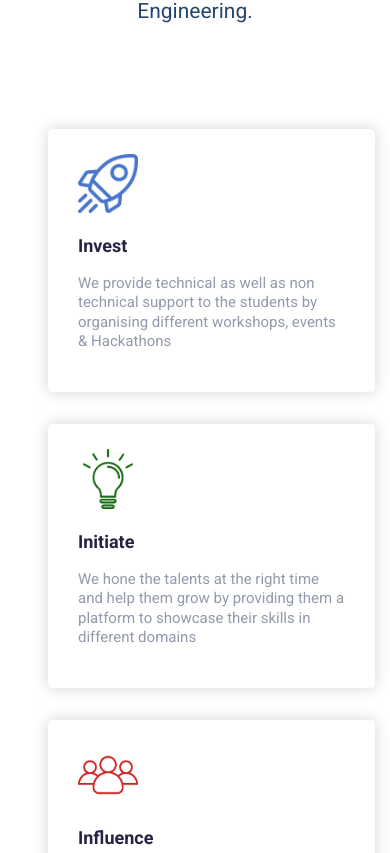
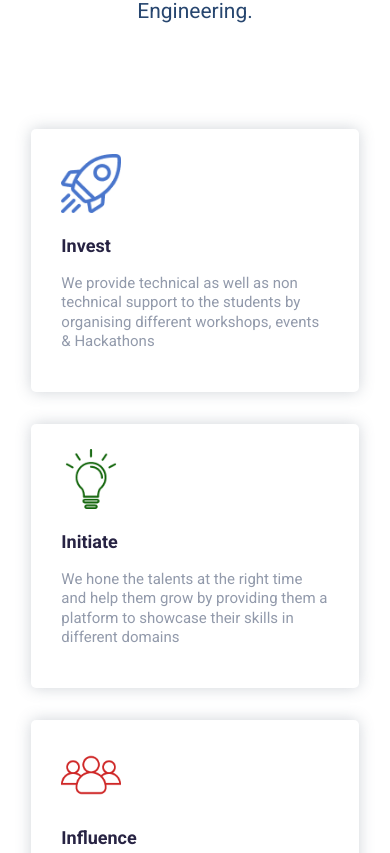
Before and after one commit to acespvgcoet/ACES-Website, a React (Create React App) app: page / in a window 390 px wide. Shown: the part 1631-2484 px from the top of the page. Built offline with nearby package versions, Linux system fonts and the light colour scheme.

Commit message:
Changes in css styling to optimize for mobile

```diff
--- a/src/css/Home.css
+++ b/src/css/Home.css
@@ -100,6 +100,7 @@
 }
 
 .feature-card {
+  align-self: center;
   width: 25%;
   height: auto;
   margin: 0 1rem 2rem;
@@ -269,6 +270,7 @@
   }
   .feature-card {
     width: 82%;
+    align-self: center;
   }
   .bottom-container {
     padding-left: 2rem;
--- a/src/css/Team.css
+++ b/src/css/Team.css
@@ -22,8 +22,8 @@
 	display: flex;
 
 	justify-content: center !important;
-	margin: 30px;
-	margin-top: 10px !important;
+	/* margin: 30px;
+	margin-top: 10px !important; */
 }
 .teampagelogo {
 	flex: 1;
@@ -45,6 +45,7 @@ font-weight: var(--bold);
 font-size: 3.125rem;
 letter-spacing: 0.04em;
 color: var(--blueText);
+text-align: center;
 }
 .teampagetitle p {
 margin: 0;
@@ -55,6 +56,8 @@ font-size: 30px;
 align-items: center;
 letter-spacing: 0.04em;
 color:var(--blueText);
+
+text-align: center;
 }
 
 @media(max-width:768px){
@@ -66,6 +69,7 @@ color:var(--blueText);
 	}
 	.teampagelogo  {
 		align-self: center;
+
 	}
 	.teampagetitle {
 		align-self: center !important;
```
Also changed, not shown: 1 other file (tests, documents, lock files or other folders).
